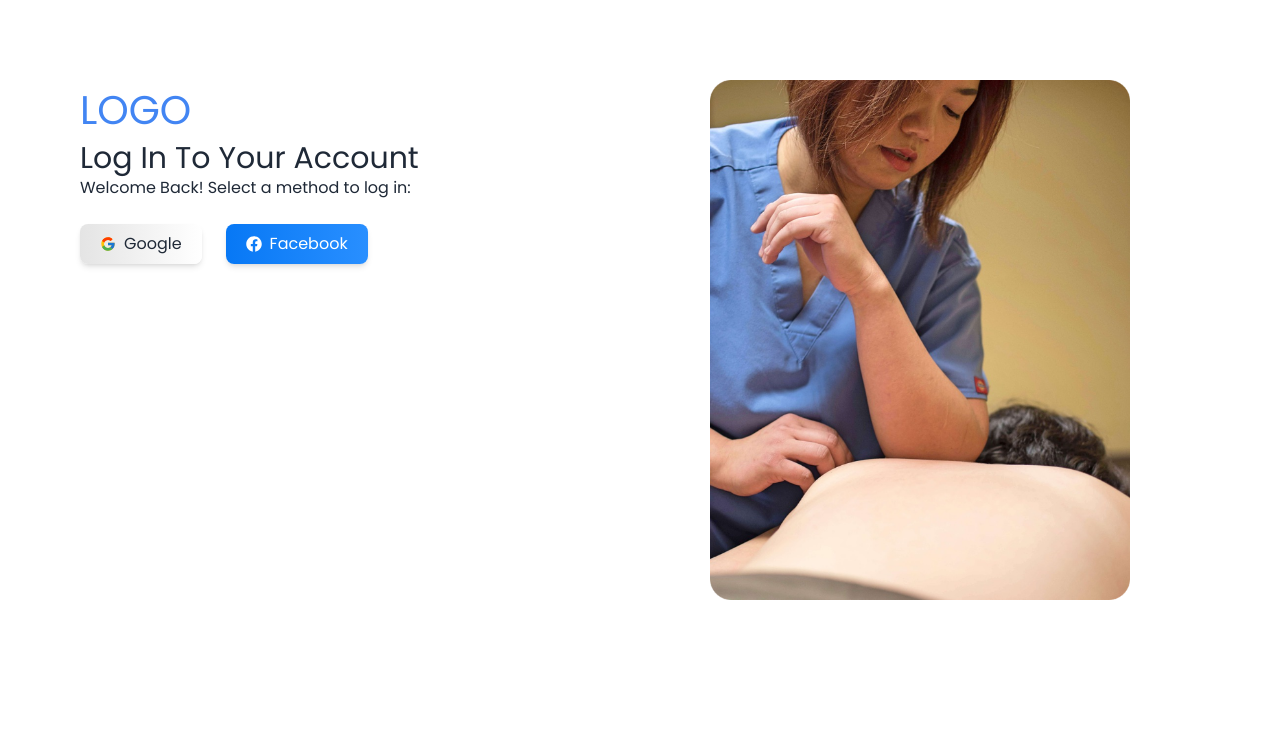
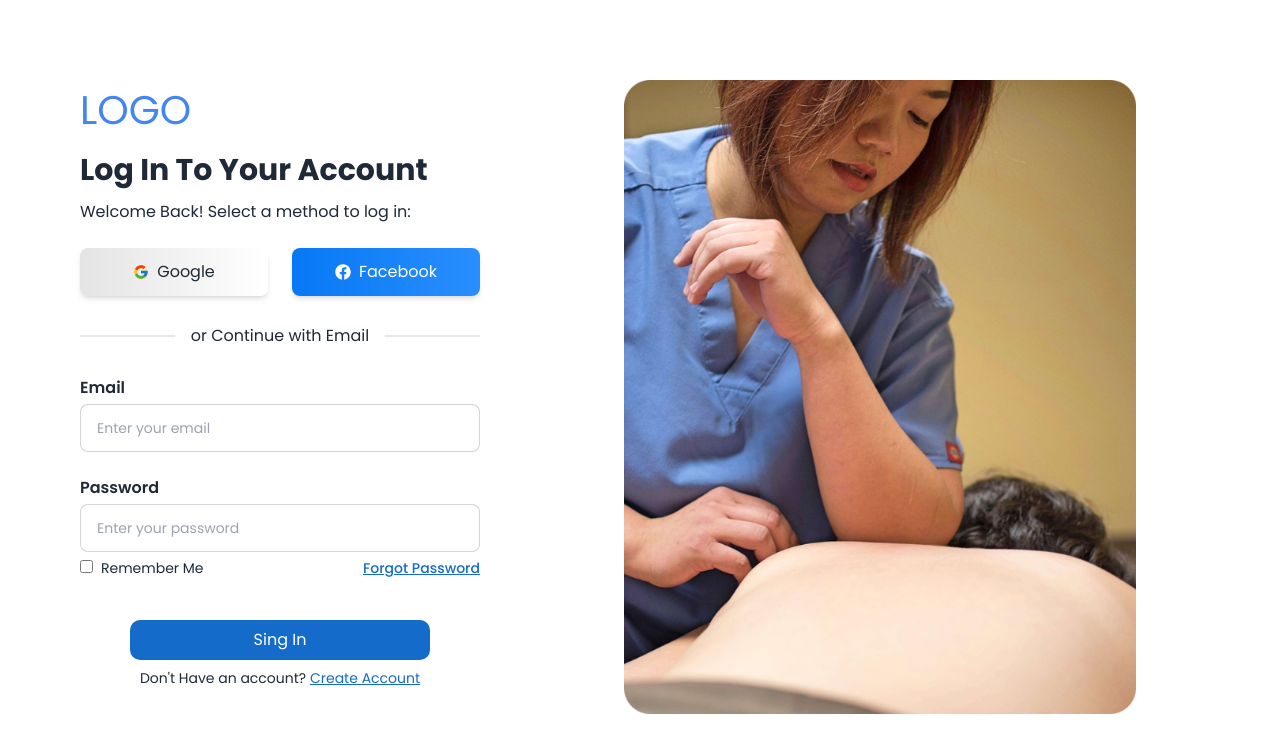
Before and after one commit to arifraj9911/doctor-therapist, a React (Vite) app: page /login in a window 1280 px wide. Shown: the top 752 px of the page. Built offline with nearby package versions, Linux system fonts and the light colour scheme; no server answers.

Commit message:
login form design added

```diff
--- a/src/components/Authentication/Login/Login.jsx
+++ b/src/components/Authentication/Login/Login.jsx
@@ -1,28 +1,82 @@
 import { FcGoogle } from "react-icons/fc";
 import loginImage from "../../../assets/images/login.png";
 import { FaFacebook } from "react-icons/fa";
+import { Link } from "react-router-dom";
 
 const Login = () => {
   return (
-    <div className="max-w-screen-xl mx-auto">
-      <div className="flex justify-between p-20">
-        <div>
+    <div className="max-w-screen-xl mx-auto ">
+      <div className="flex justify-between gap-20 p-20">
+        <div className="w-1/2">
           <h2 className="text-[40px] text-[#4285F3]">LOGO</h2>
-          <h4 className="text-3xl">Log In To Your Account</h4>
+          <h4 className="text-3xl my-3 font-bold">Log In To Your Account</h4>
           <p>Welcome Back! Select a method to log in:</p>
-          <div className="flex gap-6 items-center mt-6">
-            <div className="flex shadow-md rounded-lg items-center gap-2 bg-gradient-to-l  from-[#FFFFFF] to-[#E4E4E4] py-2 px-5">
+          <div className="flex gap-6  items-center mt-6">
+            <div className="flex shadow-md justify-center rounded-lg items-center gap-2 bg-gradient-to-l  from-[#FFFFFF] to-[#E4E4E4] w-full py-3 px-5">
               <FcGoogle />
               <button>Google</button>
             </div>
-            <div className="flex shadow-md rounded-lg items-center gap-2 bg-gradient-to-l text-white from-[#298FFF] to-[#0778F5] py-2 px-5">
+            <div className="flex w-full justify-center shadow-md rounded-lg items-center gap-2 bg-gradient-to-l text-white from-[#298FFF] to-[#0778F5] py-3 px-5">
               <FaFacebook />
               <button>Facebook</button>
             </div>
           </div>
+          <div className="divider my-8">or Continue with Email</div>
+          {/* login form */}
+          <form>
+            <div className="flex flex-col gap-1">
+              <label className="text-[16px] font-semibold" htmlFor="email">
+                Email
+              </label>
+              <input
+                type="email"
+                className="input input-bordered outline-none focus:outline-none btn-md"
+                name="email"
+                placeholder="Enter your email"
+                id=""
+              />
+            </div>
+            <div className="flex flex-col gap-1 mt-6">
+              <label className="text-[16px] font-semibold" htmlFor="password">
+                Password
+              </label>
+              <input
+                type="password"
+                className="input input-bordered outline-none focus:outline-none btn-md"
+                name="email"
+                placeholder="Enter your password"
+                id=""
+              />
+            </div>
+            <div className="flex justify-between mt-1">
+              <div className="space-x-2">
+                <input type="checkbox" name="" id="" />
+                <span className="text-sm">Remember Me</span>
+              </div>
+              <div>
+                <span className="text-[#156BCA] font-medium text-sm underline">
+                  Forgot Password
+                </span>
+              </div>
+            </div>
+
+            <div className="mt-10 w-3/4 mx-auto">
+              <button className="px-4 py-2 w-full text-[16px] rounded-[10px] text-white bg-[#156BCA]">
+                Sing In
+              </button>
+            </div>
+          </form>
+          <div className="text-center mt-2">
+            <p className="text-sm">
+              Don&apos;t Have an account?{" "}
+              <span className="text-[#156BCA] underline">
+                <Link to="/register">Create Account</Link>
+              </span>{" "}
+            </p>
+          </div>
         </div>
-        <div className="w-1/2">
-          <img className="w-3/4 mx-auto " src={loginImage} alt="" />
+        <div className="w-4/5">
+          <img className="w-4/5 mx-auto " src={loginImage} alt="" />
         </div>
       </div>
     </div>
```
